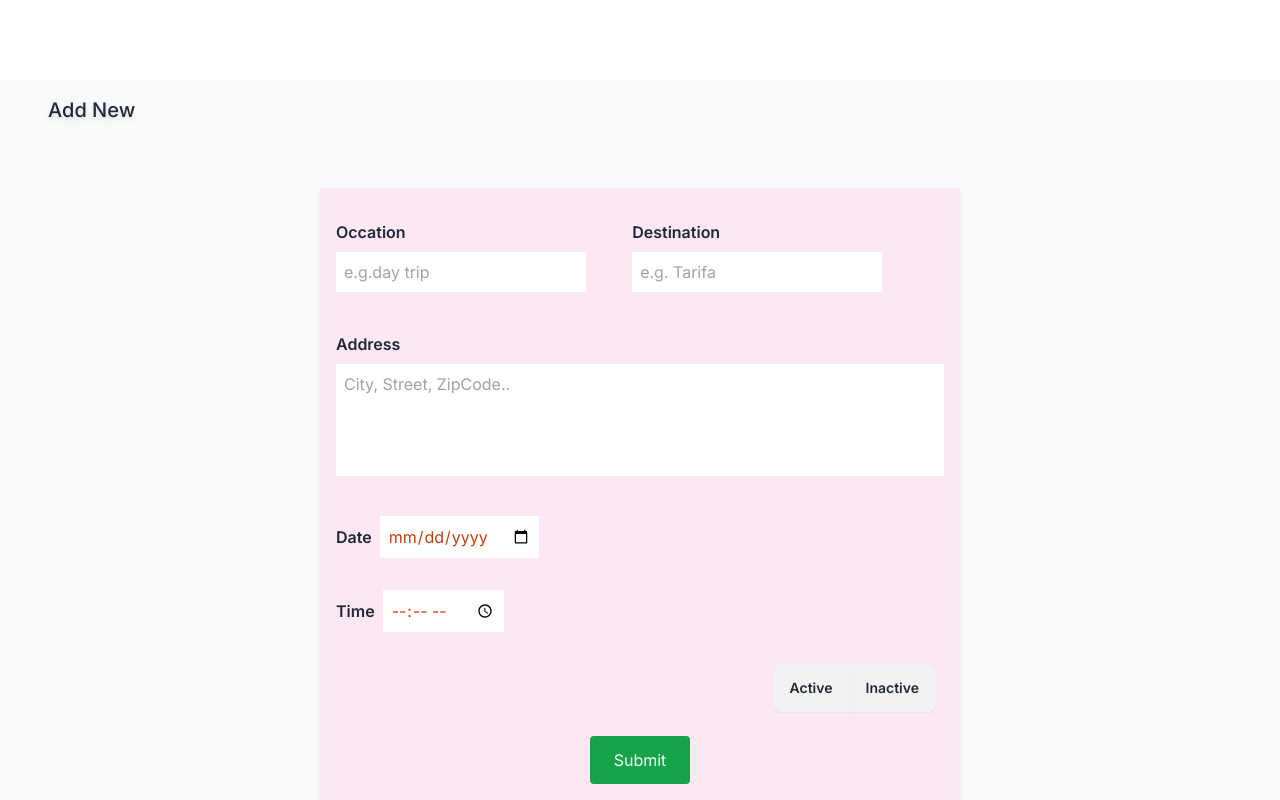
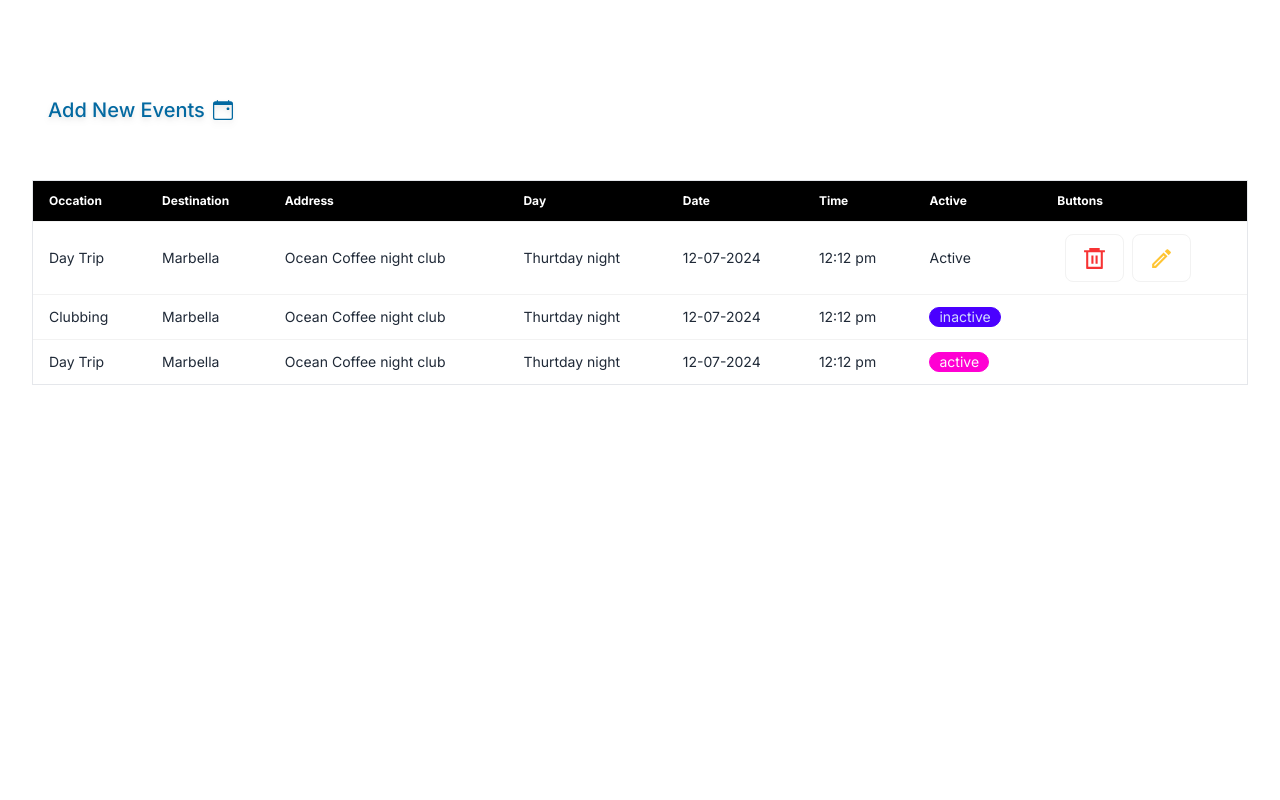
Before and after one commit to juditanita/management-system, a Next.js app: page /admin in a window 1280 px wide. Shown: the top 800 px of the page. Built offline with nearby package versions, Linux system fonts and the light colour scheme.

Commit message:
add form to a separate component

```diff
--- a/package.json
+++ b/package.json
@@ -9,6 +9,8 @@
     "lint": "next lint"
   },
   "dependencies": {
+    "mongodb": "^6.8.0",
+    "mongoose": "^8.5.1",
     "next": "14.2.5",
     "react": "^18",
     "react-dom": "^18",
--- a/src/app/admin/page.js
+++ b/src/app/admin/page.js
@@ -1,126 +1,29 @@
 "use client";
 
-// import Alert from "@/components/alert/Alert";
-// import Error from "@/components/alert/Error";
+import { BsCalendarEvent } from "react-icons/bs";
+
 import Badge from "@/components/buttons/Badge";
 import Delete from "@/components/buttons/Delete";
 import Edit from "@/components/buttons/Edit";
-import { useReducer } from "react";
-import { formReducer } from "@/allFunctions";
+import Form from "@/components/Form";
+import { useState } from "react";
+
 // import Loading from "@/components/buttons/Loading";
 
 const AdminDashboard = () => {
-  const [formData, setFormData] = useReducer(formReducer, {});
+  const [isAdd, setIsAdd] = useState(false);
 
-  function handleSubmit(event) {
-    event.preventDefault();
-    console.log(formData);
-  }
   return (
     <section>
-      {/* <Alert/>
-<Error/>
-<Loading/> */}
-
-      <div className=" bg-slate-50 mb-10 rounded-none mt-20">
-        <p className="collapse-title text-xl font-medium hover:font-semibold drop-shadow-md px-12">
-          Add New
+      <div
+        className="  mb-10 rounded-none mt-20 cursor-pointer "
+        onClick={() => setIsAdd((prev) => !prev)}
+      >
+        <p className=" text-sky-700 collapse-title inline-flex items-center gap-2  text-xl font-medium hover:font-semibold drop-shadow-md px-12">
+          Add New Events <BsCalendarEvent />
         </p>
-
-        <form
-          action=""
-          className="bg-pink-100 shadow-md  p-4 w-1/2 mx-auto mb-20 mt-12 gap-6 flex flex-col"
-        >
-          <div className="flex justify-between  flex-col lg:flex-row">
-            <div className="flex flex-wrap  items-center form-group gap-2 p-4 pl-0 ">
-              <label htmlFor="occasion">Occation</label>
-              <input
-                id="occasion"
-                type="text"
-                name="occasion"
-                placeholder="e.g.day trip"
-                className="p-2 text-base text-orange-700 focus:outline-none"
-                onChange={setFormData}
-              />
-            </div>
-
-            <div className="flex  items-center form-group gap-2 p-4 pl-0 flex-wrap">
-              <label htmlFor="destination">Destination</label>
-              <input
-                id="destination"
-                type="text"
-                placeholder="e.g. Tarifa"
-                name="destination"
-                className="p-2 text-base text-orange-700 focus:outline-none"
-                onChange={setFormData}
-              />
-            </div>
-          </div>
-          <div className="flex flex-col gap-2 ">
-            <label htmlFor="address">Address</label>
-            <textarea
-              name="address"
-              id=""
-              className="p-2 resize-none text-base text-orange-700 focus:outline-none"
-              rows="4"
-              placeholder="City, Street, ZipCode.."
-              onChange={setFormData}
-            ></textarea>
-          </div>
-          <div className="flex justify-between flex-wrap">
-            <div className="flex  items-center form-group gap-2 p-4 pl-0 w-full">
-              <label htmlFor="destination">Date</label>
-              <input
-                id="destination"
-                type="date"
-                name="date"
-                className="p-2 text-base text-orange-700 focus:outline-none"
-                onChange={setFormData}
-              />
-            </div>
-            <div className="flex  items-center form-group gap-2 p-4 pl-0 w-full">
-              <label htmlFor="appt">Time</label>
-
-              <input
-                type="time"
-                id="appt"
-                name="appt"
-                min="09:00"
-                max="24:00"
-                className="p-2 text-base text-orange-700 focus:outline-none"
-                onChange={setFormData}
-              />
-            </div>
-
-            <div className="join mt-4 ml-auto mr-2">
-              <input
-                className="join-item btn"
-                type="radio"
-                name="options"
-                aria-label="Active"
-                onChange={setFormData}
-              />
-              <input
-                className="join-item btn"
-                type="radio"
-                name="options"
-                aria-label="Inactive"
-                onChange={setFormData}
-              />
-            </div>
-          </div>
-          <div className="grid place-content-evenly">
-            {" "}
-            <button
-              className="bg-green-600 px-6 rounded py-3 hover:ring-4 ring-emerald-100 hover:shadow-md  text-green-50  text-center"
-              onClick={handleSubmit}
-            >
-              Submit
-            </button>
-          </div>
-        </form>
       </div>
-
+      {isAdd && <Form />}
       <div className="overflow-x-auto  border mx-8">
         <table className="table">
           {/* head */}
--- a/src/app/globals.css
+++ b/src/app/globals.css
@@ -13,11 +13,11 @@
   }
   label{
     font-weight:600;
+    color:white;
+
+  input:hover, input:focus{
+    background-color:transparent;
   }
-  input, textarea{
-    padding:1rem;
-    font-size:1.2rem;
-    focus:outline-none;
-   color:#c2410c;
-  }
+
 }
+}
--- /dev/null
+++ b/src/components/Form.jsx
@@ -0,0 +1,113 @@
+import { useReducer } from "react";
+import { formReducer } from "@/allFunctions";
+import { GoPlus } from "react-icons/go";
+
+const Form = () => {
+
+    const [formData, setFormData] = useReducer(formReducer, {});
+
+    function handleSubmit(event) {
+      event.preventDefault();
+      console.log(formData);
+      if(Object.keys(formData).length == 0){
+        return (console.log("no form Data"))
+      }
+
+    }
+  return (
+    <form
+    action=""
+    className="bg-sky-600 shadow-md  p-4 w-1/2 mx-auto mb-20 mt-12 gap-6 flex flex-col"
+  >
+    <div className="flex justify-between  flex-col lg:flex-row">
+      <div className="flex flex-wrap  items-center  gap-2 p-4 pl-0 ">
+        <label htmlFor="occasion">Occation</label>
+        <input
+          id="occasion"
+          type="text"
+          name="occasion"
+          placeholder="e.g.day trip"
+          className="p-2 text-base  focus:outline-none  bg-white focus:bg-white"
+          onChange={setFormData}
+        />
+      </div>
+
+      <div className="flex  items-center  gap-2 p-4 pl-0 flex-wrap">
+        <label htmlFor="destination">Destination</label>
+        <input
+          id="destination"
+          type="text"
+          placeholder="e.g. Tarifa"
+          name="destination"
+          className="p-2 text-base  focus:outline-none"
+          onChange={setFormData}
+        />
+      </div>
+    </div>
+    <div className="flex flex-col gap-2 ">
+      <label htmlFor="address">Address</label>
+      <textarea
+        name="address"
+        id=""
+        className="p-2 resize-none text-base  focus:outline-none"
+        rows="4"
+        placeholder="City, Street, ZipCode.."
+        onChange={setFormData}
+      ></textarea>
+    </div>
+    <div className="flex justify-between flex-wrap">
+      <div className="flex  items-center  gap-2 p-4 pl-0 w-full">
+        <label htmlFor="destination">Date</label>
+        <input
+          id="destination"
+          type="date"
+          name="date"
+          className="p-2 text-base  focus:outline-none"
+          onChange={setFormData}
+        />
+      </div>
+      <div className="flex  items-center  gap-2 p-4 pl-0 w-full">
+        <label htmlFor="appt">Time</label>
+
+        <input
+          type="time"
+          id="appt"
+          name="appt"
+          min="09:00"
+          max="24:00"
+          className="p-2 text-base  focus:outline-none"
+          onChange={setFormData}
+        />
+      </div>
+
+      <div className="join mt-4 ml-auto mr-2">
+        <input
+          className="join-item btn"
+          type="radio"
+          name="options"
+          aria-label="Active"
+          onChange={setFormData}
+        />
+        <input
+          className="join-item btn"
+          type="radio"
+          name="options"
+          aria-label="Inactive"
+          onChange={setFormData}
+        />
+      </div>
+    </div>
+    <div className="grid place-content-evenly">
+
+      <button
+        className="bg-black flex hover:bg-neutral-50 hover:text-black  justify-center items-center flex-grow px-6 rounded py-3 hover:ring-4 ring-sky-200 hover:shadow-md  text-green-50  text-center"
+        onClick={handleSubmit}
+      >
+        Add <GoPlus size={25}/>
+      </button>
+    </div>
+  </form>
+  )
+}
+
+export default Form
--- a/src/components/alert/Alert.jsx
+++ b/src/components/alert/Alert.jsx
@@ -2,20 +2,9 @@
 
 const Alert = () => {
   return (
-    <div role="alert" className="alert alert-success">
-  <svg
-    xmlns="http://www.w3.org/2000/svg"
-    className="h-6 w-6 shrink-0 stroke-current"
-    fill="none"
-    viewBox="0 0 24 24">
-    <path
-      strokeLinecap="round"
-      strokeLinejoin="round"
-      strokeWidth="2"
-      d="M9 12l2 2 4-4m6 2a9 9 0 11-18 0 9 9 0 0118 0z" />
-  </svg>
-  <span>New Occasion added successfully!</span>
-</div>
+  <div>
+    <p>Form Data Added</p>
+  </div>
   )
 }
 
--- a/tailwind.config.js
+++ b/tailwind.config.js
@@ -7,9 +7,7 @@ module.exports = {
   ],
   theme: {
     extend: {
-      daisyui: {
-        themes: ["light", "dark", "cupcake"],
-      },
+
     },
   },
   plugins: [require('daisyui'),],
```
Also changed, not shown: 1 other file (tests, documents, lock files or other folders).
